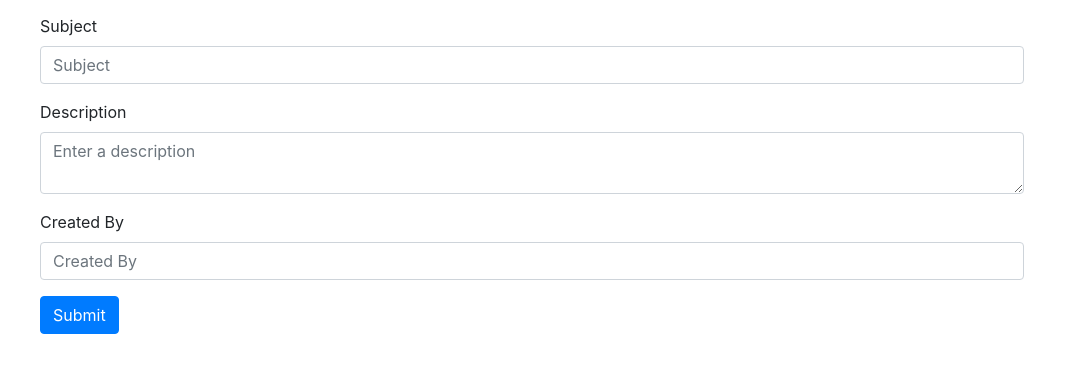
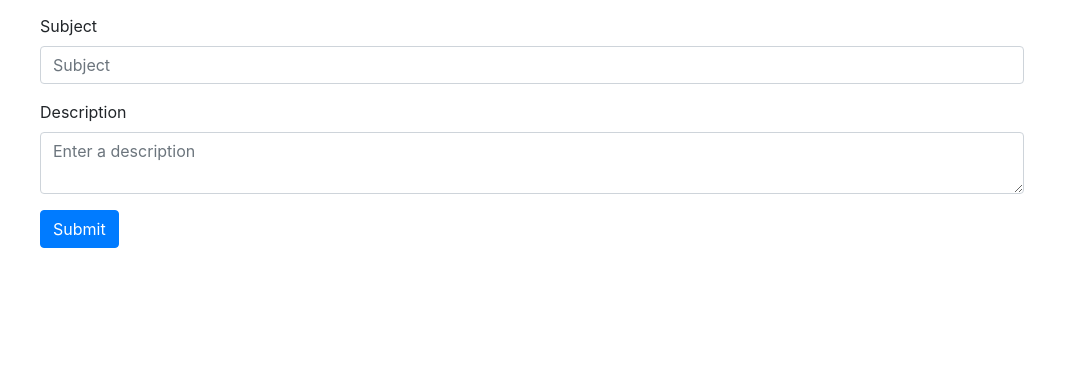
Before and after one commit to cacciamani10/IssueReport, a website: page public/create.html in a window 1280 px wide. Shown: the part 62-434 px from the top of the page, without its empty margins (0-1070 px from the left). Drawn offline with nearby package versions, Linux system fonts and the light colour scheme.

Commit message:
update form

```diff
--- a/public/create.html
+++ b/public/create.html
@@ -36,10 +36,6 @@
                 <label for="description">Description</label>
                 <textarea class="form-control" name="description" id="description" placeholder="Enter a description" required></textarea>
             </div>
-            <div class="form-group">
-                <label for="createdBy">Created By</label>
-                <input class="form-control" type="text" name="createdBy" id="createdBy" placeholder="Created By">
-            </div>
             <button type="submit" class="btn btn-primary">Submit</button>
         </form>
     </div>
```
